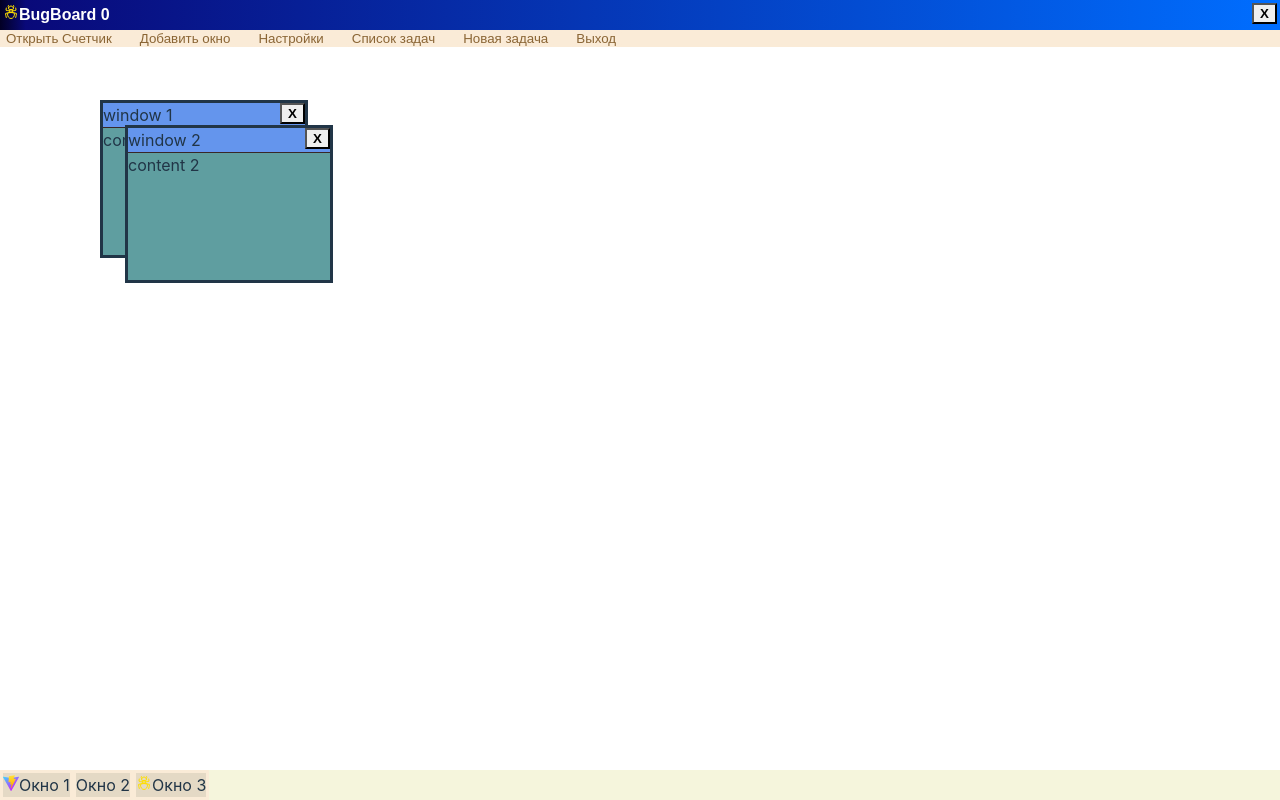
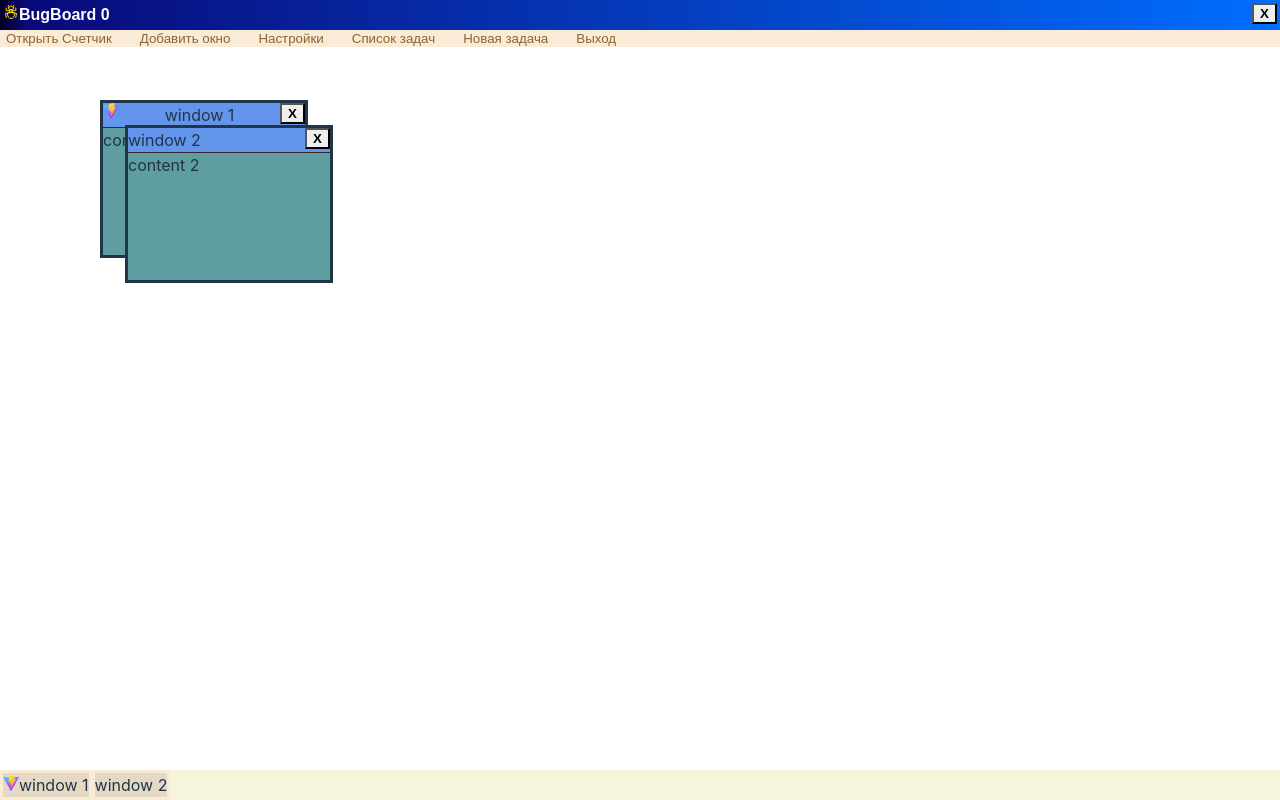
Before and after one commit to refringerator/bugboard, a React (Vite) app: page /#/ in a window 1280 px wide. Built offline with nearby package versions, Linux system fonts and the light colour scheme; no server answers.

Commit message:
Автогенерация панели окон

```diff
--- a/src/components/Window/Window.tsx
+++ b/src/components/Window/Window.tsx
@@ -11,6 +11,7 @@ export interface IWindowProps {
   minHeight?: number;
   id: string;
   title: string;
+  icon?: string;
   content: string | React.ReactNode;
   zIndex?: number;
   startX?: number;
@@ -26,6 +27,7 @@ function Window({
   height = 150,
   id,
   title,
+  icon,
   content,
   zIndex,
   onCloseClick = () => {},
@@ -77,6 +79,7 @@ function Window({
         onMouseDown={handleMouseDownMove}
         style={{ cursor: isGrabbing ? 'grabbing' : 'grab' }}
       >
+        {icon && <img className="footer__icon" src={icon} alt="" />}
         <div>{title}</div>
         <div>
           <button
@@ -103,6 +106,7 @@ Window.defaultProps = {
   zIndex: 5,
   startX: 100,
   startY: 100,
+  icon: '',
   onCloseClick: () => {},
   onWindowFocus: () => {},
 };
--- a/src/windows/MainScreen/MainScreen.tsx
+++ b/src/windows/MainScreen/MainScreen.tsx
@@ -17,7 +17,13 @@ import IssuesListWindowContent from '../IssuesListWindowContent';
 import IssueWindowContent from '../IssueWindowContent';
 
 const startWindows = [
-  { id: '1', title: 'window 1', content: 'content 1', zIndex: 5 },
+  {
+    id: '1',
+    title: 'window 1',
+    content: 'content 1',
+    zIndex: 5,
+    icon: 'vite.svg',
+  },
   { id: '2', title: 'window 2', content: 'content 2', zIndex: 5 },
 ];
 
@@ -60,11 +66,11 @@ function MainScreen() {
     { id: '99', title: 'Выход', onClick: () => dispatch(increment()) },
   ];
 
-  const controlElements = [
-    { id: '1', title: 'Окно 1', icon: 'vite.svg' },
-    { id: '2', title: 'Окно 2' },
-    { id: '3', title: 'Окно 3', icon: 'bug.svg' },
-  ];
+  const controlElements = windows.map(({ id, title, icon }) => ({
+    id,
+    title,
+    icon,
+  }));
 
   return (
     <>
@@ -87,6 +93,7 @@ function MainScreen() {
           key={window.id}
           id={window.id}
           title={window.title}
+          icon={window.icon}
           content={window.content}
           zIndex={window.zIndex}
           onCloseClick={onWindowClose}
```
